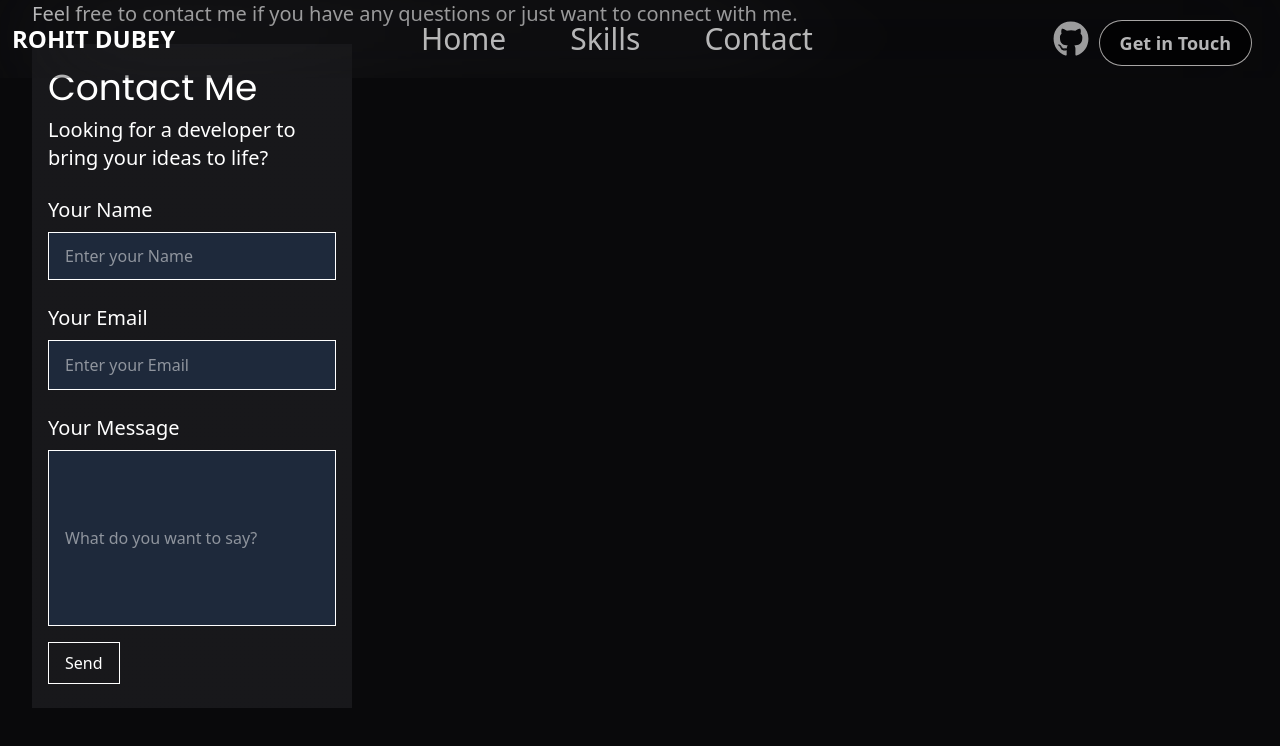
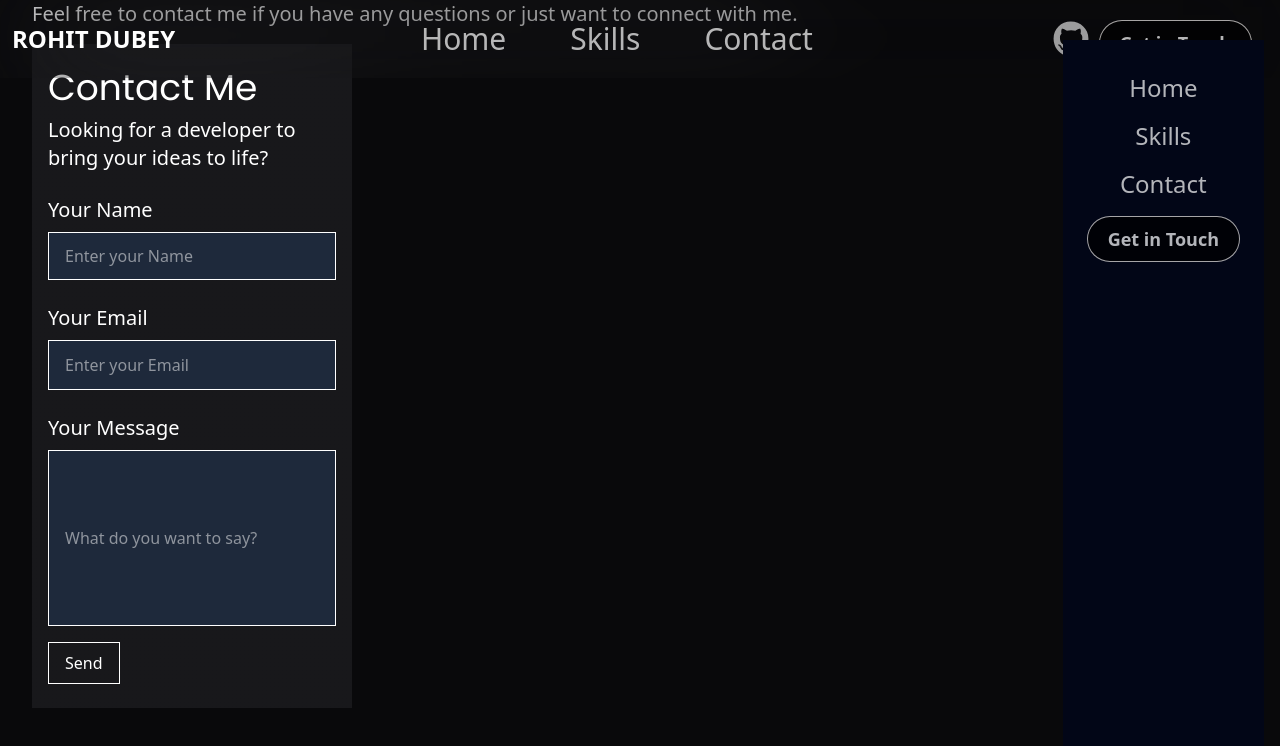
Before and after one commit to ROHITDUBEY777/My-portfolio, a React (Vite) app: page / in a window 1280 px wide. Both pictures are taken after a click on the item "Contact". Shown: the part 5388-6134 px from the top of the page. Built offline with nearby package versions, Linux system fonts and the light colour scheme.

Commit message:
seventh commit

```diff
--- a/src/components/sections/Contact.jsx
+++ b/src/components/sections/Contact.jsx
@@ -8,8 +8,8 @@ const Contact = () => {
   return (
 
     <>
-     <div id='Contact'>
-    <p  className='flex flex-col   mx-8 text-xl  mt-52'>Feel free to contact me if you have any questions or just want to connect with me.  </p>
+     <div >
+    <p id='Contact' className='flex flex-col   mx-8 text-xl  mt-52'>Feel free to contact me if you have any questions or just want to connect with me.  </p>
     <div  className=' absolute max-h-screen  flex   flex-col md:flex-row     w-screen mt-4 md:justify-between  gap-5         '>
 
     <div className='mx-8  md:h-fit   md:min-w-1/4   h-fit bg-gradient-to-r from-zinc-900 to-zinc-900 justify-center  md:w-1/4 bg-[var(--bg)]     px-4 py-6'>
--- a/src/components/sections/MySkills.jsx
+++ b/src/components/sections/MySkills.jsx
@@ -7,7 +7,7 @@ import cardBg from "../assets/Benefits/card.svg"
 
 const MySkills = () => {
   return (
-      <div id="Skills">
+      <div id="Skills"  >
 
       <Section>
 
--- a/src/components/sections/Navbar.jsx
+++ b/src/components/sections/Navbar.jsx
@@ -7,13 +7,12 @@ const Navbar = () => {
 
 
   const [Menu,Setmenu] = useState(false);
-  const [clicked,setclicked]=useState(false);
   const handlescroll = (id) =>{
     const element = document.getElementById(id);
     if(element){
       element.scrollIntoView({behavior:'smooth'});
     }
-    <Setmenu className="opacity-0 hidden invisible" />
+    Setmenu(!Menu)
   }
 
   return (
@@ -50,10 +49,10 @@ const Navbar = () => {
                 Setmenu(!Menu)
               }>
 
-              <BiAlignRight className='  cursor-pointer '/>
+              <BiAlignRight className='border  cursor-pointer '/>
               </button>
              </div>
-             <div onClick={()=>setclicked(!clicked)}   className={`fixed  bg-[#020617] text-2xl  z-40   backdrop-blur-2xl flex flex-col  p-6 h-screen  top-10 right-4 duration-300 text-center items-center transform transition-transform   ${Menu ? "opacity-100 scale-100 ":" opacity-0 hidden invisible"}`}>
+             <div   className={`fixed  bg-[#020617] text-2xl  z-40   backdrop-blur-2xl flex flex-col  p-6 h-screen  top-10 right-4 duration-300 text-center items-center transform transition-transform   ${Menu ? "opacity-100 scale-100 ":" opacity-0 hidden invisible"}`}>
               <ul className='flex flex-col '>
               <li  onClick={()=>handlescroll('Home')}   className={`  my-2 cursor-pointer opacity-70 hover:opacity-100    duration-300 text-2xl`}>Home</li>
               <li onClick={()=>handlescroll('Skills')}  className=" my-2 cursor-pointer  opacity-70 hover:opacity-100  duration-300 mb-2 text-2xl">Skills</li>
```
